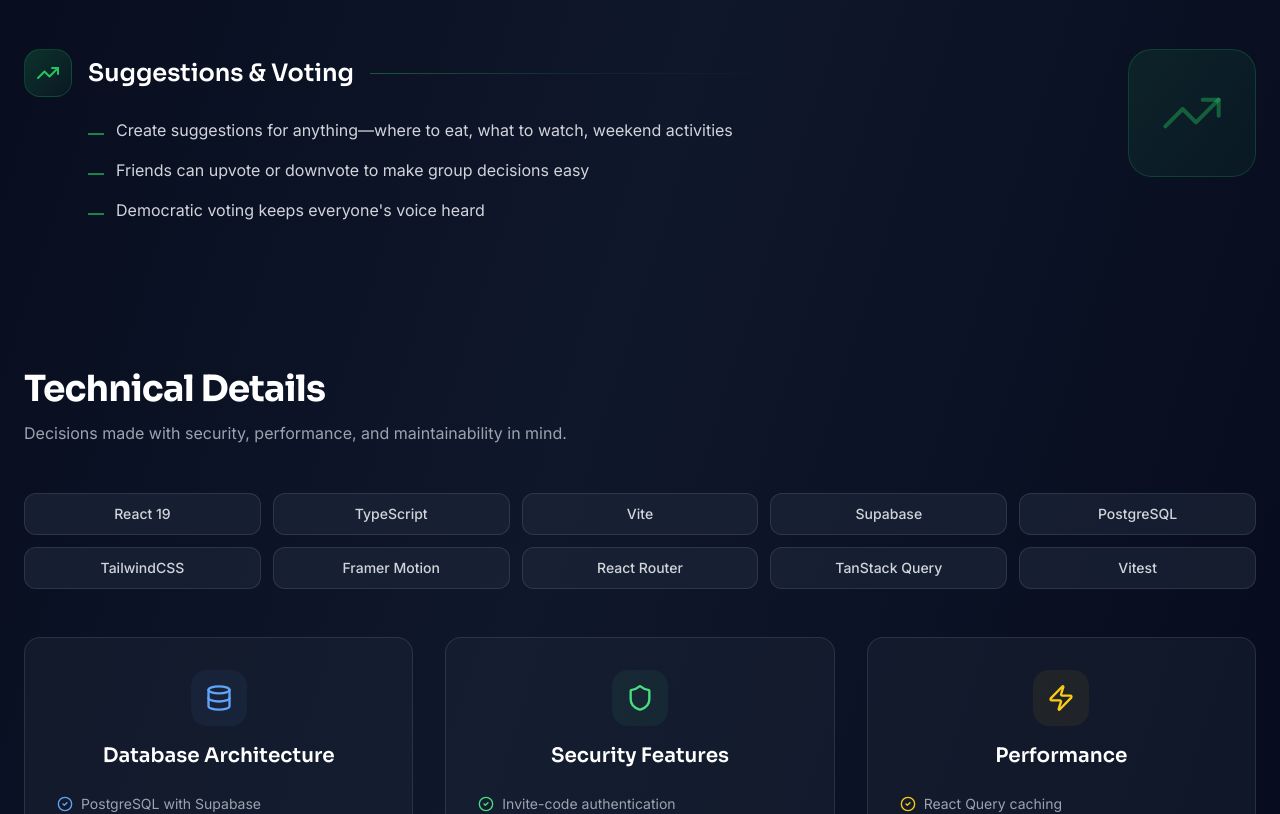
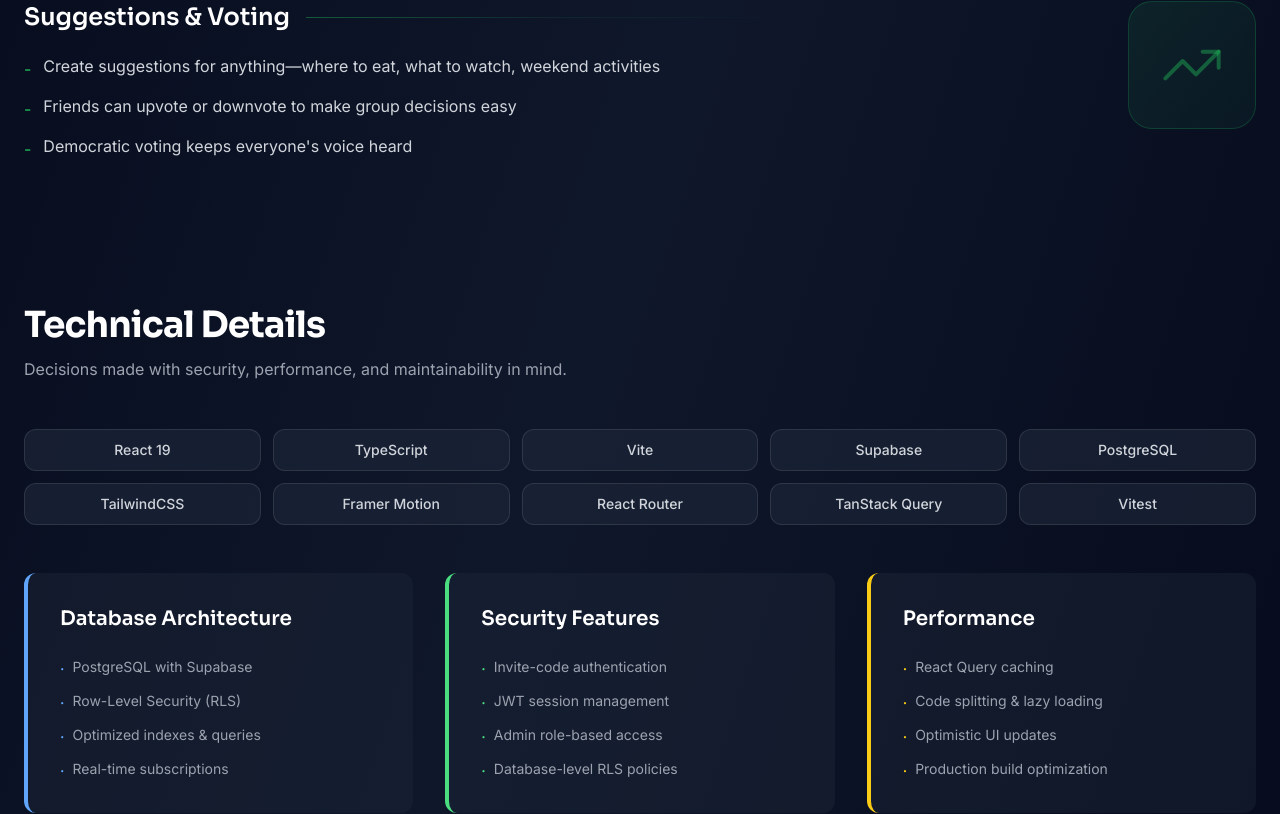
Before and after one commit to aftongauntlett/npcfinder, a React (Vite) app: page / in a window 1280 px wide. Shown: the part 1826-2640 px from the top of the page. Built offline with nearby package versions, Linux system fonts and the light colour scheme.

Commit message:
refactor: simplify landing demo component designs
- Remove icon displays from ArchitectureCard, use text-only layout with left border accent
- Remove icon container from FeatureBlock title section
- Update bullet point styling for consistency

```diff
--- a/src/components/landing/demo/ArchitectureCard.tsx
+++ b/src/components/landing/demo/ArchitectureCard.tsx
@@ -1,6 +1,5 @@
 import React from "react";
 import { motion } from "framer-motion";
-import { CheckCircle2 } from "lucide-react";
 import type { LucideIcon } from "lucide-react";
 
 interface ArchitectureCardProps {
@@ -12,10 +11,9 @@
 
 /**
  * Architecture card component for DemoLanding technical details section
- * Displays centered icon, title, and checklist of technical features
+ * Minimal text-only design - no icons
  */
 export const ArchitectureCard: React.FC<ArchitectureCardProps> = ({
-  icon: Icon,
   iconColor,
   title,
   items,
@@ -26,43 +24,21 @@
       whileInView={{ opacity: 1 }}
       viewport={{ once: true, margin: "-100px" }}
       transition={{ duration: 0.6, ease: "easeOut" }}
-      className="group space-y-4 bg-slate-800/40 border border-white/10 rounded-2xl p-8 hover:bg-slate-800/60 transition-all duration-300"
+      className="group space-y-4 bg-slate-800/40 border-l-4 rounded-lg p-8 hover:bg-slate-800/60 transition-all duration-300"
       style={{
-        ["--icon-color" as string]: iconColor,
-      }}
-      onMouseEnter={(e) => {
-        e.currentTarget.style.borderColor = `${iconColor}30`;
-      }}
-      onMouseLeave={(e) => {
-        e.currentTarget.style.borderColor = "rgba(255, 255, 255, 0.1)";
+        borderLeftColor: iconColor,
       }}
     >
-      <div className="flex flex-col items-center text-center mb-6">
-        <motion.div
-          whileHover={{ rotate: 5 }}
-          transition={{ duration: 0.2 }}
-          className="w-14 h-14 rounded-xl flex items-center justify-center mb-4 transition-colors duration-300"
-          style={{
-            backgroundColor: `${iconColor}10`,
-          }}
-          onMouseEnter={(e) => {
-            e.currentTarget.style.backgroundColor = `${iconColor}20`;
-          }}
-          onMouseLeave={(e) => {
-            e.currentTarget.style.backgroundColor = `${iconColor}10`;
-          }}
-        >
-          <Icon className="w-7 h-7" style={{ color: iconColor }} />
-        </motion.div>
-        <h4 className="text-xl font-semibold">{title}</h4>
-      </div>
+      <h4 className="text-xl font-semibold mb-6">{title}</h4>
       <ul className="space-y-3 text-sm text-gray-400">
         {items.map((item, index) => (
           <li key={index} className="flex items-start gap-2">
-            <CheckCircle2
-              className="w-4 h-4 mt-0.5 flex-shrink-0"
+            <span
+              className="mt-0.5 flex-shrink-0 font-bold"
               style={{ color: iconColor }}
-            />
+            >
+              ·
+            </span>
             <span>{item}</span>
           </li>
         ))}
--- a/src/components/landing/demo/FeatureBlock.tsx
+++ b/src/components/landing/demo/FeatureBlock.tsx
@@ -50,15 +50,6 @@
         {/* Content column */}
         <div className="flex-1 max-w-3xl">
           <div className="flex items-center gap-4 mb-5">
-            <div
-              className="w-12 h-12 rounded-xl flex items-center justify-center border flex-shrink-0"
-              style={{
-                background: `linear-gradient(to bottom right, rgba(${rgbString}, 0.2), rgba(${rgbString}, 0.05))`,
-                borderColor: `rgba(${rgbString}, 0.2)`,
-              }}
-            >
-              <Icon className="w-6 h-6" style={{ color: iconColor }} />
-            </div>
             <h4
               className="text-2xl font-semibold transition-colors duration-300"
               style={{
@@ -76,7 +67,7 @@
               }}
             />
           </div>
-          <div className="space-y-3 pl-16">
+          <div className="space-y-3">
             {items.map((item, index) => (
               <div
                 key={index}
@@ -86,7 +77,7 @@
                   className="mt-1 flex-shrink-0"
                   style={{ color: iconColor }}
                 >
-                  —
+                  -
                 </span>
                 <p className="text-gray-300 leading-relaxed group-hover/item:text-white transition-colors duration-200">
                   {item}
```
